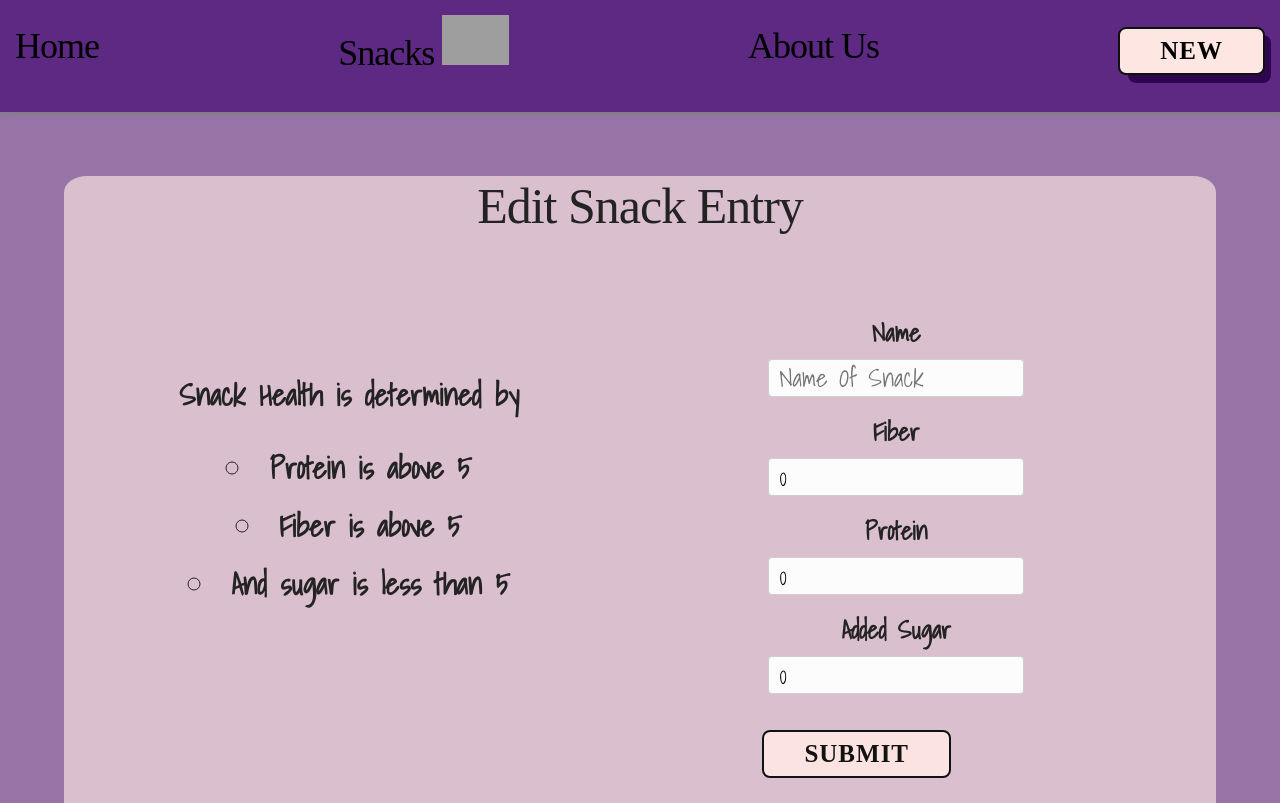
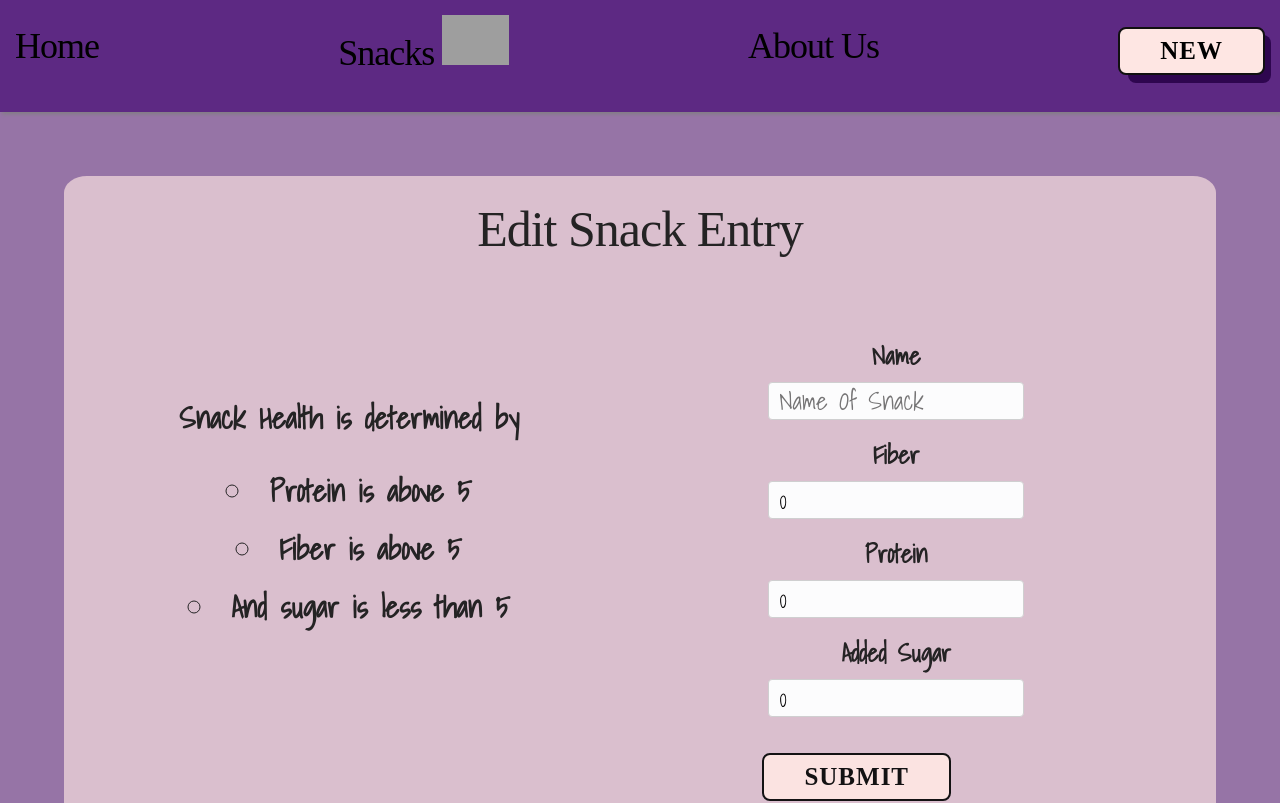
Before and after one commit to joinpursuit/8-3-snack-a-log, a React (Create React App) app in the folder front-end/: page /snacks/1/edit in a window 1280 px wide. Shown: the top 803 px of the page. Built offline with nearby package versions, Linux system fonts and the light colour scheme; no server answers; grey boxes are pictures that could not be loaded; a web font is replaced by a local one.

Commit message:
title-editcss

```diff
--- a/front-end/src/Components/EditSnack.js
+++ b/front-end/src/Components/EditSnack.js
@@ -49,7 +49,7 @@ export default function Edit_Snack() {
 
   return (
     <div className='edit'>
-      <h1>Edit Snack Entry</h1>
+      <h1 className='title'>Edit Snack Entry</h1>
       <div className='edit-p'>
         <p>Snack Health is determined by</p>
         <ul>
--- a/front-end/src/Components/styles/edit.css
+++ b/front-end/src/Components/styles/edit.css
@@ -26,14 +26,11 @@ padding: 10%;
     padding: 5%;
 
 }
+.title{
+    padding-top: 2%;
+}
 
 
-.edit-title{
-    font-size: 40px;
-    font-family: 'Michroma', sans-serif;
-    color: #52A5EF;
-    padding-bottom: 5%;
-}
 
 input[type=submit] {
     float: right;
```
